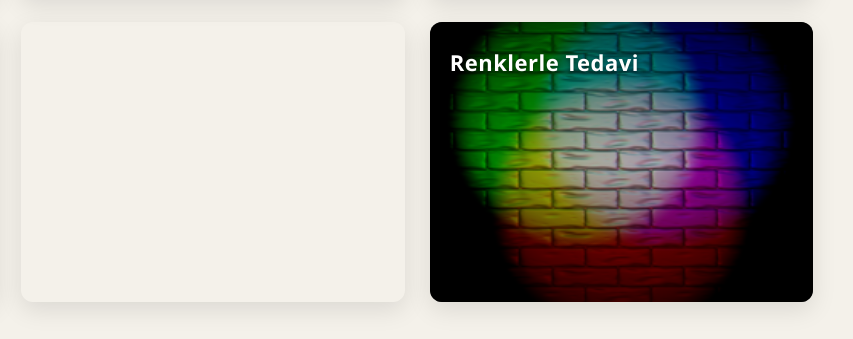
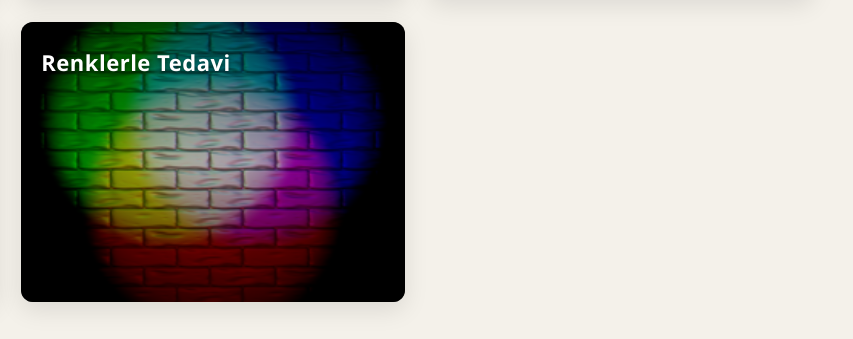
Before and after one commit to stemgevhernesibe/stemgevhernesibe.github.io, a plain HTML site: page yty/index.html in a window 1280 px wide. Shown: the part 610-949 px from the top of the page, 427-1280 px from the left. Drawn offline with Linux system fonts and the light colour scheme.

Commit message:
final rev.1.2

```diff
--- a/yty/index.html
+++ b/yty/index.html
@@ -51,10 +51,6 @@
                 <div class="card-footer">→</div>
             </a>
 
-            <a href="#su-muzik-terapisi-detay" class="treatment-card">
-
-            </a>
-
             <a href="#renklerle-tedavi-detay" class="treatment-card">
                 <div class="overlay"></div>
                 <img src="/fho/02/RGB_combination_on_wall.png   " alt="Renklerle Tedavi" class="card-img">
```
